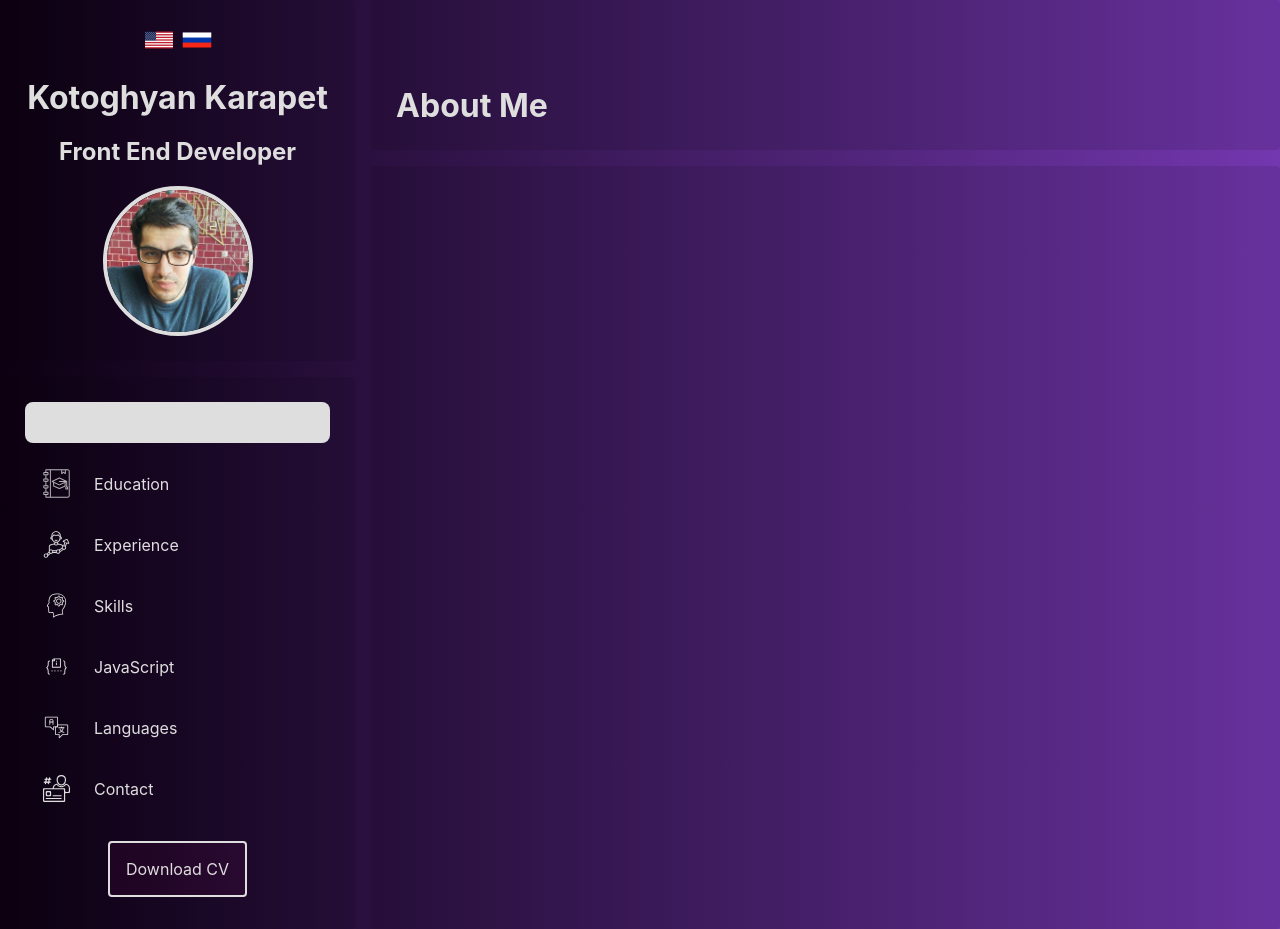
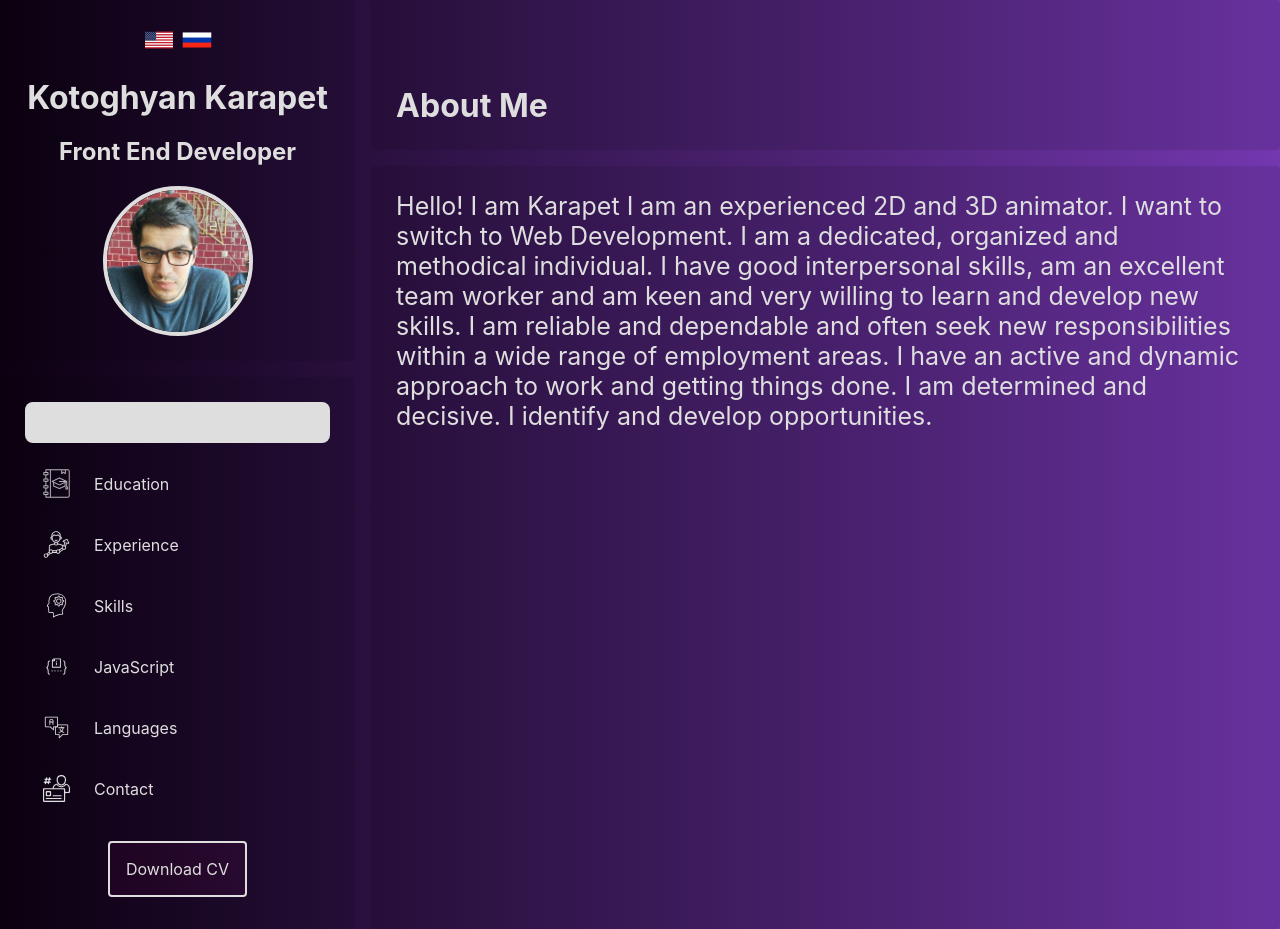
Before and after one commit to kotoghyan/resume, a React (Create React App) app: page / in a window 1280 px wide. Built offline with nearby package versions, Linux system fonts and the light colour scheme.

Commit message:
ADD: aboutMe FIX: css resizing

```diff
--- a/src/MyResume/MyResume.ts
+++ b/src/MyResume/MyResume.ts
@@ -122,6 +122,12 @@ export const MyResume = {
         },
         aboutMe: {
             title: 'About Me',
+            about: 'Hello! I am Karapet \n' +
+                'I am an experienced 2D and 3D animator. I want to switch to Web Development.\n' +
+                'I am a dedicated, organized and methodical individual. ' +
+                'I have good interpersonal skills, am an excellent team worker and am keen and very willing to learn and develop new skills. ' +
+                'I am reliable and dependable and often seek new responsibilities within a wide range of employment areas. I have an active and dynamic approach to work and getting things done.' +
+                ' I am determined and decisive. I identify and develop opportunities.'
         }
     },
     ru: {
@@ -243,9 +249,13 @@ export const MyResume = {
         },
         aboutMe: {
             title: 'Обо мне',
+            about: 'Привет!  Я Карапет. \n' +
+                'Я опытный 2D и 3D аниматор.  Хочу поменять профиль на веб-разработку. \n' +
+                'Я преданный, организованный и методичный человек. У меня хорошие навыки межличностного общения, я отлично работаю в команде и очень хочу учиться и развивать новые навыки. \n ' +
+                'В работе надежен и часто ищу новые обязанности в широком диапазоне областей занятости.  У меня активный и динамичный подход к профессии и достижению цели.  Я решителен и сфокусирован. \n ' +
+                'Стараюсь выявлять и развивать возможности.'
         }
     },
-
 } as const
 
 
@@ -271,5 +281,5 @@ export const languages: Record<string,Record<string, string>> = {
         contact: 'Контакт',
         downloadCV:'Скачать Резюме',
         tools:'Инструменты'
-    }
+    },
 }
--- a/src/app.module.css
+++ b/src/app.module.css
@@ -1,6 +1,6 @@
 .root {
     display: flex;
-    /*justify-content: flex-end;*/
     color: #dedede;
     gap: 16px;
+    overflow-x: hidden;
 }
--- a/src/components/pages/AboutMe/AboutMe.tsx
+++ b/src/components/pages/AboutMe/AboutMe.tsx
@@ -2,20 +2,19 @@ import React from 'react';
 import classes from './classes.module.css'
 import Header from "../../Hok/Header/Header";
 import {useLanguage} from "../../../Providers/LanguageProvider";
-import {Lang} from "../../../Providers/type";
 
 const AboutMe = () => {
-    const {t, setLanguage, language,l} = useLanguage();
+    const {l} = useLanguage();
 
 
     return (
         <div className={classes.root}>
 
             <header>
-                <Header title={l?.aboutMe?.title}/>
+                <Header title={l.aboutMe.title}/>
             </header>
             <div className={classes.content}>
-
+                <p>{l.aboutMe.about}</p>
             </div>
 
         </div>
--- a/src/components/pages/AboutMe/classes.module.css
+++ b/src/components/pages/AboutMe/classes.module.css
@@ -9,3 +9,7 @@
     background-color:rgba(0, 0, 0, 0.1);
     height: 100%;
 }
+.content p {
+    font-size: 25px;
+    padding: 25px;
+}
--- a/src/index.css
+++ b/src/index.css
@@ -6,7 +6,7 @@
 }
 body {
   background: linear-gradient(90deg, rgb(12, 0, 17) 0%, rgb(115, 55, 175) 100%);
-  width: 100vw;
+  /*width: 100vw;*/
   margin: 0;
   font-family: -apple-system, BlinkMacSystemFont, 'Segoe UI', 'Roboto', 'Oxygen',
     'Ubuntu', 'Cantarell', 'Fira Sans', 'Droid Sans', 'Helvetica Neue',
```
